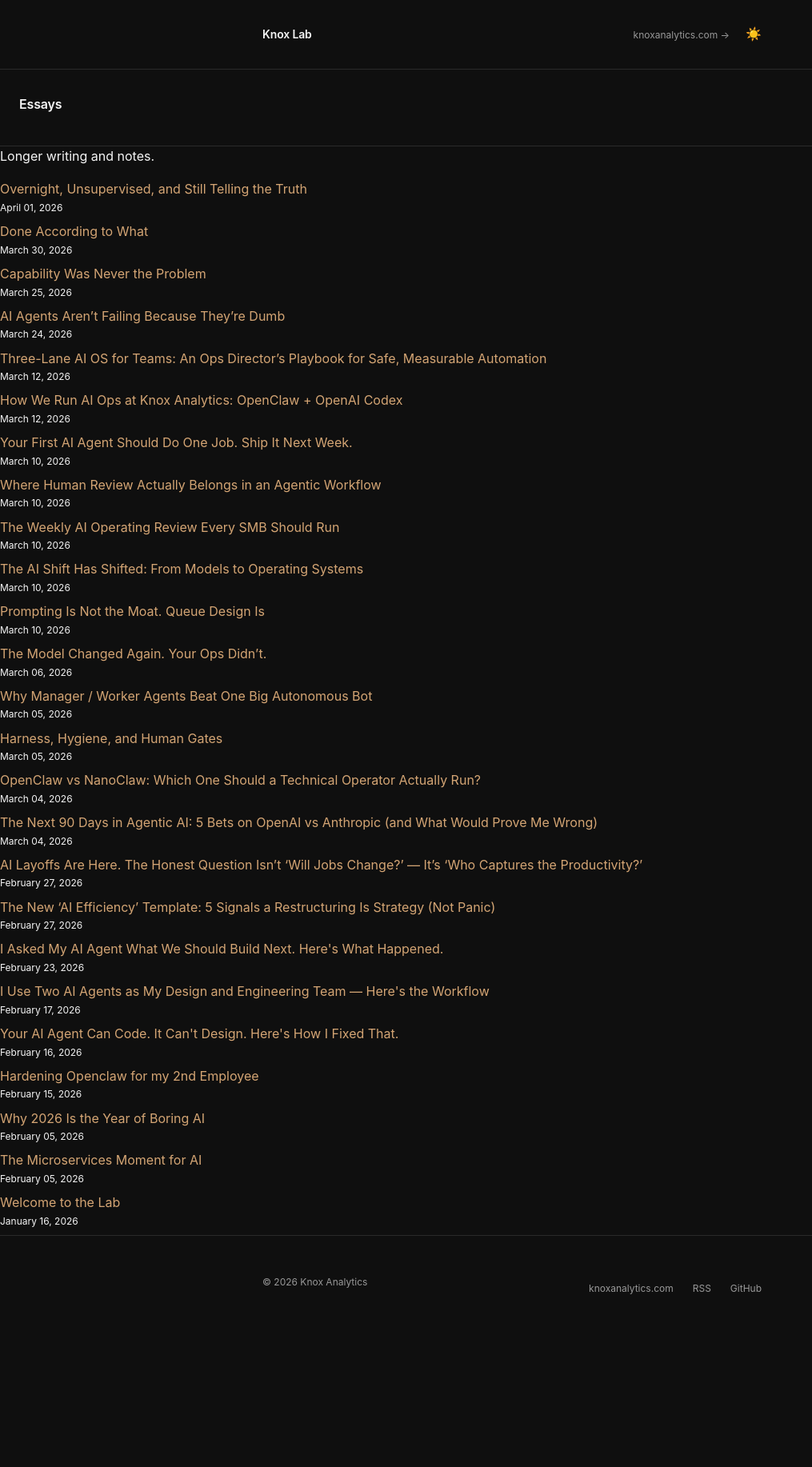
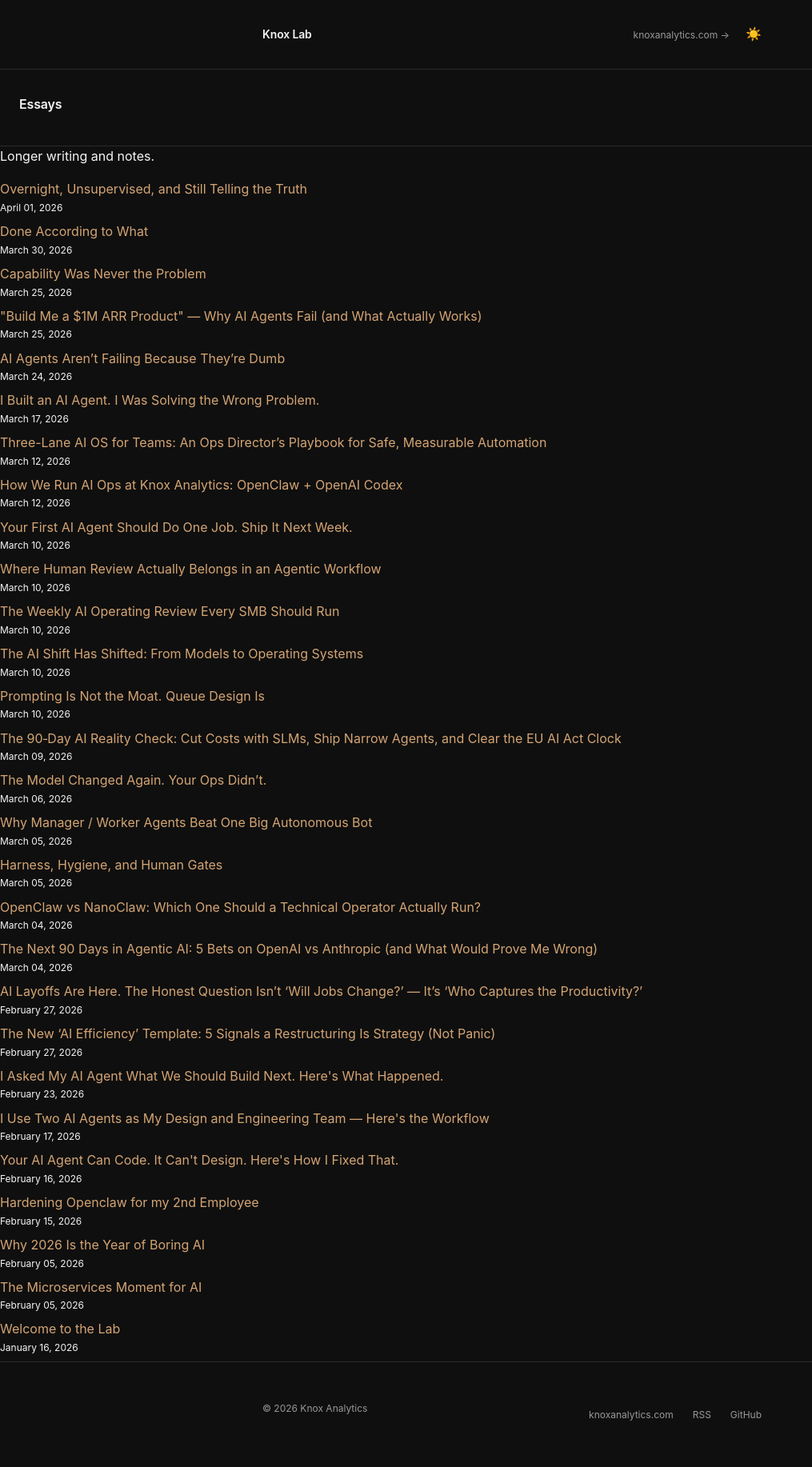
Before and after one commit to sfayka/lab, a Jekyll site: the page built from essays.md, in a window 1280 px wide. Shown: the whole page at 80% size, without its empty margins (0-1015 px from the left). Built offline with Jekyll 4.4.1, drawn with Linux system fonts in a browser that asks for light colours; before the commit the page ends 1676 px from its top, so only the background shows below that.

Commit message:
Fix /essays/ missing three live posts (align with homepage) (#59)

```diff
--- a/_posts/2026-03-17-from_openclaw_to_something_else.md
+++ b/_posts/2026-03-17-from_openclaw_to_something_else.md
@@ -16,7 +13,7 @@ published: true
 slug: built-ai-agent-solving-wrong-problem
 ---
 
-A few weeks ago, I got pulled into the same temptation a lot of builders are feeling right now: if agents can plan, call tools, and keep going on their own, maybe the next layer of software is just “let the model handle it.” That sounds like leverage. It also sounds like the future, so I built toward it. I wired up OpenClaw, added a task harness, set up a queue, and built a thin execution loop around it.
+A few weeks ago, I got pulled into the same temptation a lot of builders are feeling right now: if agents can plan, call tools, and keep going on their own, maybe the next layer of software is just "let the model handle it." That sounds like leverage. It also sounds like the future, so I built toward it. I wired up OpenClaw, added a task harness, set up a queue, and built a thin execution loop around it.
 
 On paper, it looked like the right kind of system. In practice, it felt like trying to run a warehouse with a very confident intern who could talk a good game but kept losing the pallet jack. The early demos were convincing enough to keep me going. It could break work into steps. It could call tools. It could finish simple tasks. Every time it did something correctly, it felt like I was one prompt away from a clean autonomous workflow.
 
@@ -32,27 +29,27 @@ And that is exactly what happened.
 
 <u>Less implementation</u> is not the same thing as <u>less operational burden</u>.
 
-The system wasn’t broken in a dramatic way. It didn’t crash every time or fail obviously. It failed in the annoying, expensive way that makes you question your own judgment. Tasks would stall halfway through. Outputs would come back half-finished. State would drift. Retries would behave differently depending on the mood of the loop. I had to keep checking what it was doing, which meant I never really got to trust it.
+The system wasn't broken in a dramatic way. It didn't crash every time or fail obviously. It failed in the annoying, expensive way that makes you question your own judgment. Tasks would stall halfway through. Outputs would come back half-finished. State would drift. Retries would behave differently depending on the mood of the loop. I had to keep checking what it was doing, which meant I never really got to trust it.
 
 The best way I can describe it is this: I had built something that looked like a conveyor belt, but it behaved like a conversation. It could talk about the package. It was not great at moving the package.
 
 That distinction matters. Conversations are flexible. Workflows are accountable. If you mix those two up, you end up with something that feels intelligent and acts fragile.
 
-My first instinct was to blame the usual suspects. Maybe the prompts were weak. Maybe the task breakdown wasn’t clear enough. Maybe I needed better retries, more structure, more agents, one more layer of orchestration, one more abstraction to smooth things out.
+My first instinct was to blame the usual suspects. Maybe the prompts were weak. Maybe the task breakdown wasn't clear enough. Maybe I needed better retries, more structure, more agents, one more layer of orchestration, one more abstraction to smooth things out.
 
 That is the classic builder reflex when a system gets flaky: add more scaffolding and hope the structure starts behaving like intent.
 
-It didn’t.
+It didn't.
 
 I kept tightening the prompts and tuning the loop, but I was polishing the wrong part of the machine. I was treating the failure like a model problem when it was really an architecture problem.
 
-Eventually the thing snapped into focus. I wasn’t trying to build an agent. I was trying to build a workflow system and making it wear an agent costume.
+Eventually the thing snapped into focus. I wasn't trying to build an agent. I was trying to build a workflow system and making it wear an agent costume.
 
 **Those are not the same product.**
 
 An agent framework is good at flexible reasoning, loose planning, and opportunistic tool use. A workflow system is good at state, boundaries, repeatability, and clean handoffs. If you ask one to pretend to be the other, you get the worst of both worlds: the uncertainty of a model with none of the discipline of a real pipeline.
 
-What I actually needed was not “smarter autonomy.” I needed a system that knew where work lived, what state it was in, when it was done, and how to tell me when it wasn’t.
+What I actually needed was not "smarter autonomy." I needed a system that knew where work lived, what state it was in, when it was done, and how to tell me when it wasn't.
 
 *That* is the difference between a demo and an operating system.
 
@@ -67,7 +64,7 @@ I moved toward a boring stack on purpose:
 - **Codex** for execution
 - **Cursor** for refinement
 
-That sounds less exciting than a “fully autonomous agent.” It is less exciting. It is also more usable.
+That sounds less exciting than a "fully autonomous agent." It is less exciting. It is also more usable.
 
 The shape of the work became clear. I use ChatGPT to explore the problem and break it down. I put the resulting tasks into Linear so they have clear state and ownership. I hand implementation to Codex when there is an actual piece of work to do. Then I review the output and move forward.
 
@@ -87,13 +84,13 @@ OpenClaw has a place. It works well for scheduled tasks, recurring summaries, li
 
 Where it gets shaky is the territory where reliability matters more than novelty. Long-running tasks. Multi-step execution. Anything that needs a strong guarantee that state will hold together from beginning to end.
 
-That is where “agentic” starts to sound more like “approximate.”
+That is where "agentic" starts to sound more like "approximate."
 
 ## The lesson
 
-The biggest thing I learned here wasn’t about a tool. It was about respecting the difference between a model and an operating system for work.
+The biggest thing I learned here wasn't about a tool. It was about respecting the difference between a model and an operating system for work.
 
-If you don’t have a task model, if you don’t have execution boundaries, if you don’t have observable state, then adding more autonomy is like bolting a jet engine to a shopping cart. It may be exciting for a minute. It is not a serious way to move freight.
+If you don't have a task model, if you don't have execution boundaries, if you don't have observable state, then adding more autonomy is like bolting a jet engine to a shopping cart. It may be exciting for a minute. It is not a serious way to move freight.
 
 The better move is to start with structure and let the model fill in the gaps.
 
@@ -105,6 +102,6 @@ That is the operating lesson I keep coming back to: the system should control ex
 
 I am still building from this workflow. The next thing I want is a small tool that turns email into a structured issue, routes it into Linear, hands it to Codex, and tracks the follow-up cleanly.
 
-That is a much more interesting problem than “can I build a perfect agent.” It is also a much more useful one.
+That is a much more interesting problem than "can I build a perfect agent." It is also a much more useful one.
 
 I did not abandon the idea of AI agents. I just stopped asking them to solve the wrong problem.
--- a/essays.md
+++ b/essays.md
@@ -6,5 +6,5 @@ permalink: /essays/
 
 Longer writing and notes.
 
-{% assign essays = site.posts | where_exp: "p", "p.categories contains 'essays'" %}
+{% assign essays = site.posts %}
 {% include post-list.html posts=essays %}
```
Also changed, not shown: other parts of _posts/2026-03-17-from_openclaw_to_something_else.md (+1 -4 lines), _posts/2026-03-09-90-day-ai-reality-check.md (+1 -1 lines).
